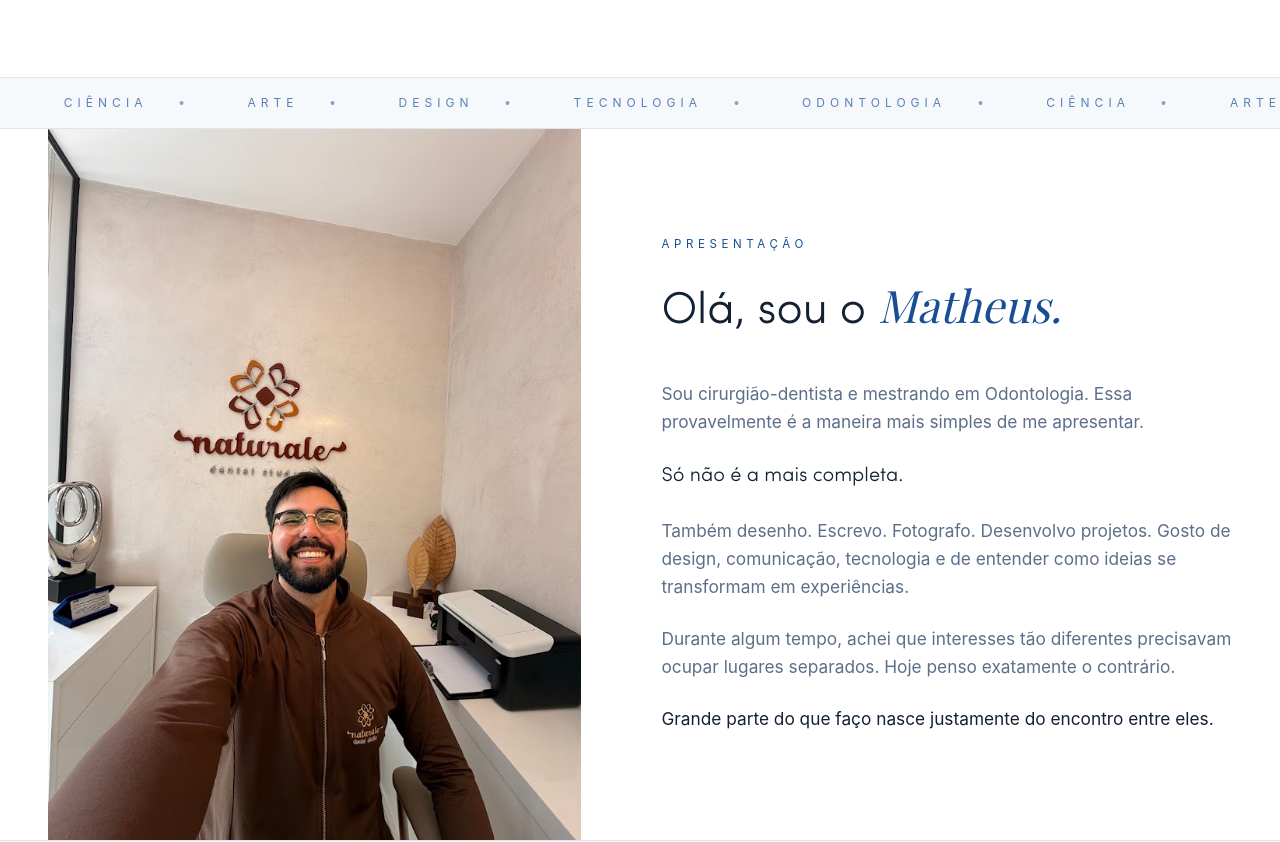
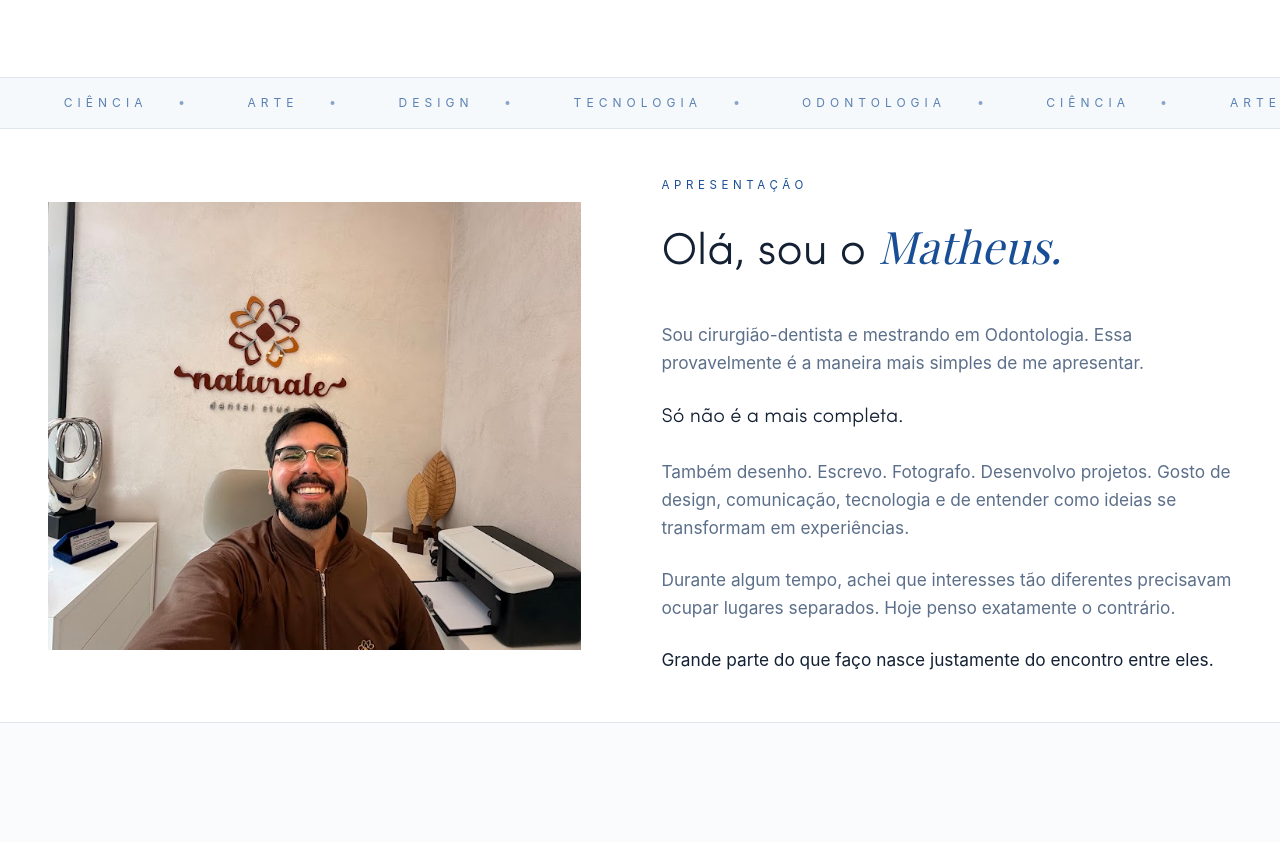
Before and after one commit to drmatheusfilgueiras/matheusfilgueiras, a React (Vite) app: page / in a window 1280 px wide. Shown: the part 800-1642 px from the top of the page. Built offline with nearby package versions, Linux system fonts and the light colour scheme; the HTML template or start-up script is replaced by a standard one; a web font is replaced by a local one.

Commit message:
style: reduce presentation fold height

```diff
--- a/src/pages/HomePage.jsx
+++ b/src/pages/HomePage.jsx
@@ -396,16 +396,16 @@ function HomePage() {
             </section>
 
             {/* 02 — APRESENTAÇÃO */}
-            <section id="apresentacao" className="mx-auto grid w-full max-w-[90rem] px-6 lg:grid-cols-[0.82fr_1fr] lg:px-12">
+            <section id="apresentacao" className="mx-auto grid w-full max-w-[90rem] px-6 lg:grid-cols-[0.82fr_1fr] lg:items-center lg:px-12">
                 <Reveal className="overflow-hidden">
                     <img
                         src={IMG_PRESENTATION}
                         alt="Matheus Filgueiras na Naturale Dental Studio"
-                        className="h-full min-h-[24rem] w-full object-cover object-[center_48%] sm:min-h-[28rem] lg:min-h-[34rem]"
+                        className="h-[22rem] w-full object-cover object-[center_52%] sm:h-[25rem] lg:h-[28rem]"
                         loading="lazy"
                     />
                 </Reveal>
-                <div className="flex items-center py-16 lg:py-24 lg:pl-14 xl:pl-20">
+                <div className="flex items-center py-12 lg:py-12 lg:pl-14 xl:pl-20">
                     <div>
                         <Reveal>
                             <p className="text-[0.72rem] uppercase tracking-[0.4em] text-primary">Apresentação</p>
```
